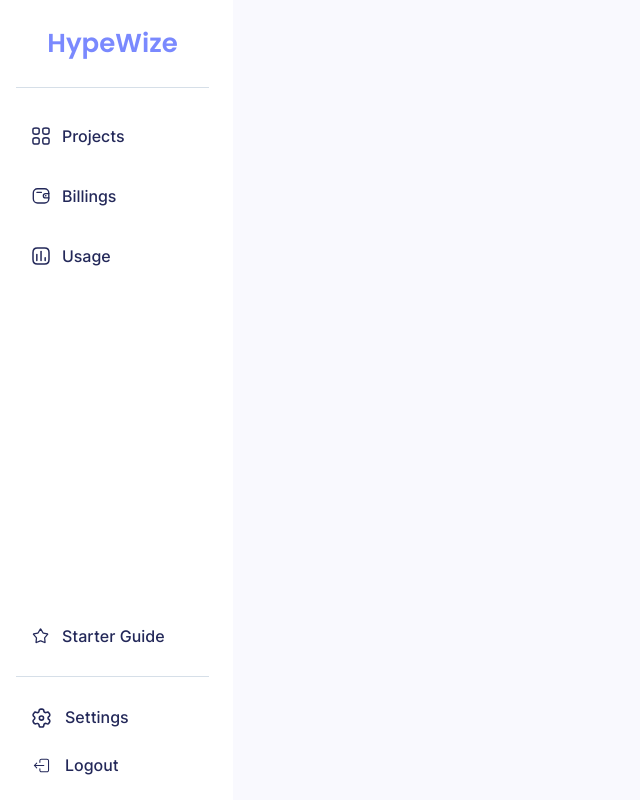
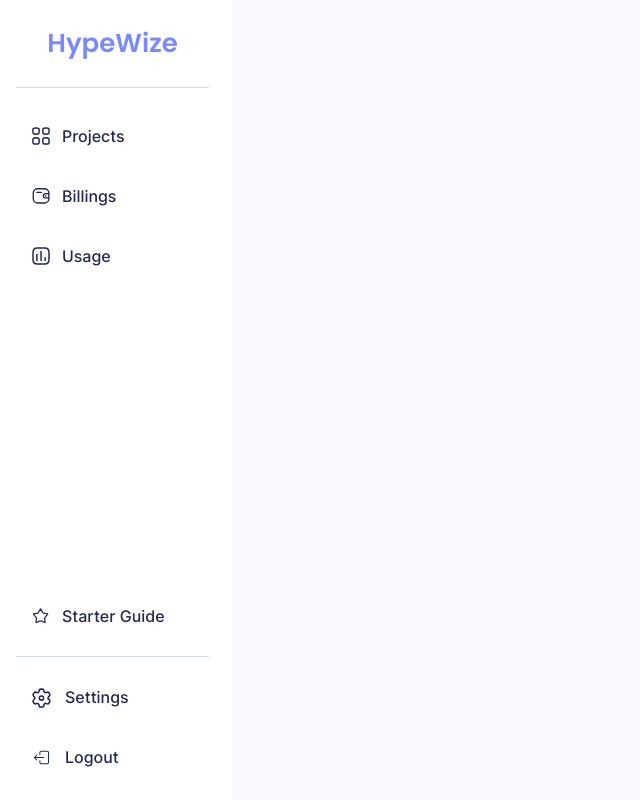
Before and after one commit to arturyahnychuk/HypeWize-React, a React (Vite) app: page / in a window 1280 px wide. Shown: the whole page, without its empty margins (0-640 px from the left). Built offline with nearby package versions, Linux system fonts and the light colour scheme.

Commit message:
fixed sidebar

```diff
--- a/src/components/sidebar/Sidebar.tsx
+++ b/src/components/sidebar/Sidebar.tsx
@@ -48,7 +48,7 @@
             </div>
           </div>
           <div className="pr-2">
-            <nav className="pl-4 pr-2  relative w-full h-[calc(100vh-300px)] overflow-auto custom-scrollbar">
+            <nav className="pl-4 pr-2  relative w-full h-[calc(100vh-320px)] overflow-auto custom-scrollbar">
               <ul className="w-full flex flex-col gap-3">
                 <NavLink
                   onClick={handleNavClose}
@@ -226,14 +226,14 @@
               </NavLink>
             )}
           </div>
-          <div>
+          <div className="flex items-start w-full gap-3 flex-col">
             <NavLink
               onClick={handleNavClose}
               to={RoutesPath.SETTINGS}
               className={({ isActive }) =>
                 `${
                   isActive ? "nav-active" : ""
-                } flex items-center gap-3 px-4 py-3 rounded-md group hover:bg-blue transition-all`
+                } flex w-full items-center gap-3 px-4 py-3 rounded-md group hover:bg-blue transition-all`
               }
             >
               <Icon
@@ -252,7 +252,7 @@
               className={({ isActive }) =>
                 `${
                   isActive ? "nav-active" : ""
-                } flex items-center gap-3 px-4 py-3 rounded-md group hover:bg-blue transition-all`
+                } flex w-full items-center gap-3 px-4 py-3 rounded-md group hover:bg-blue transition-all`
               }
             >
               <Icon
```
